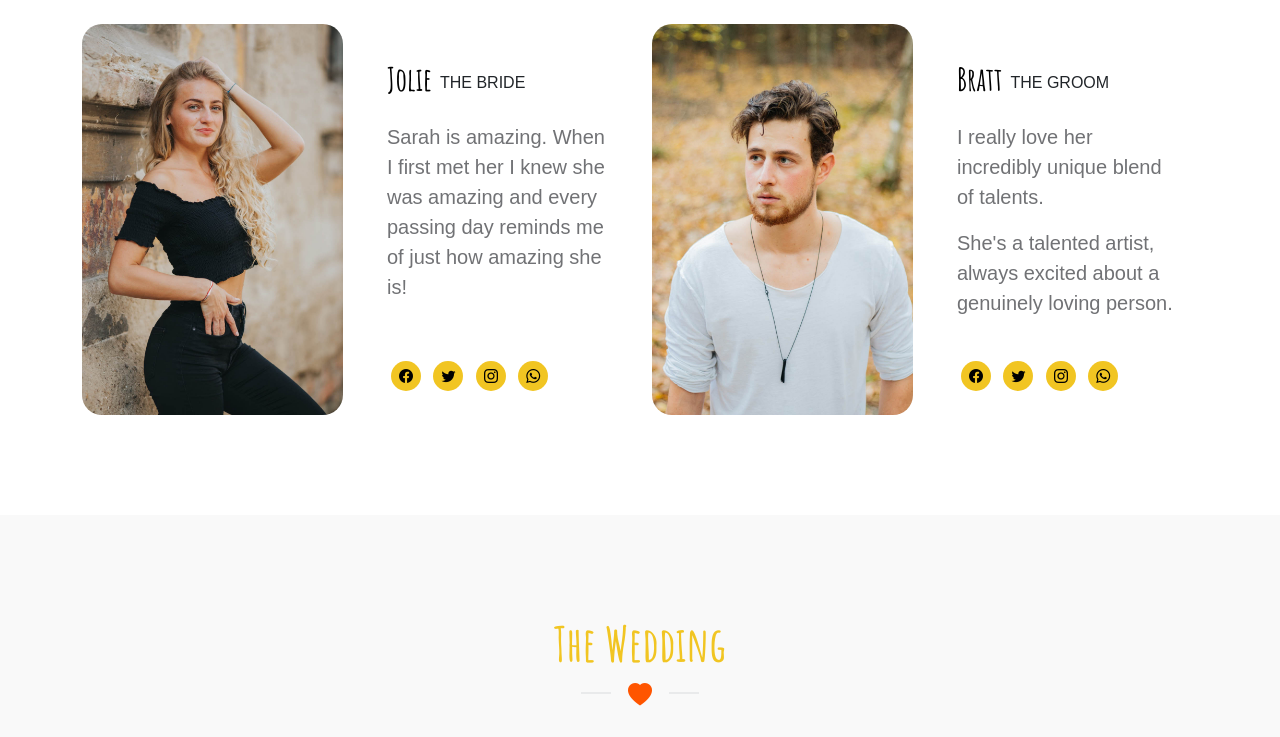
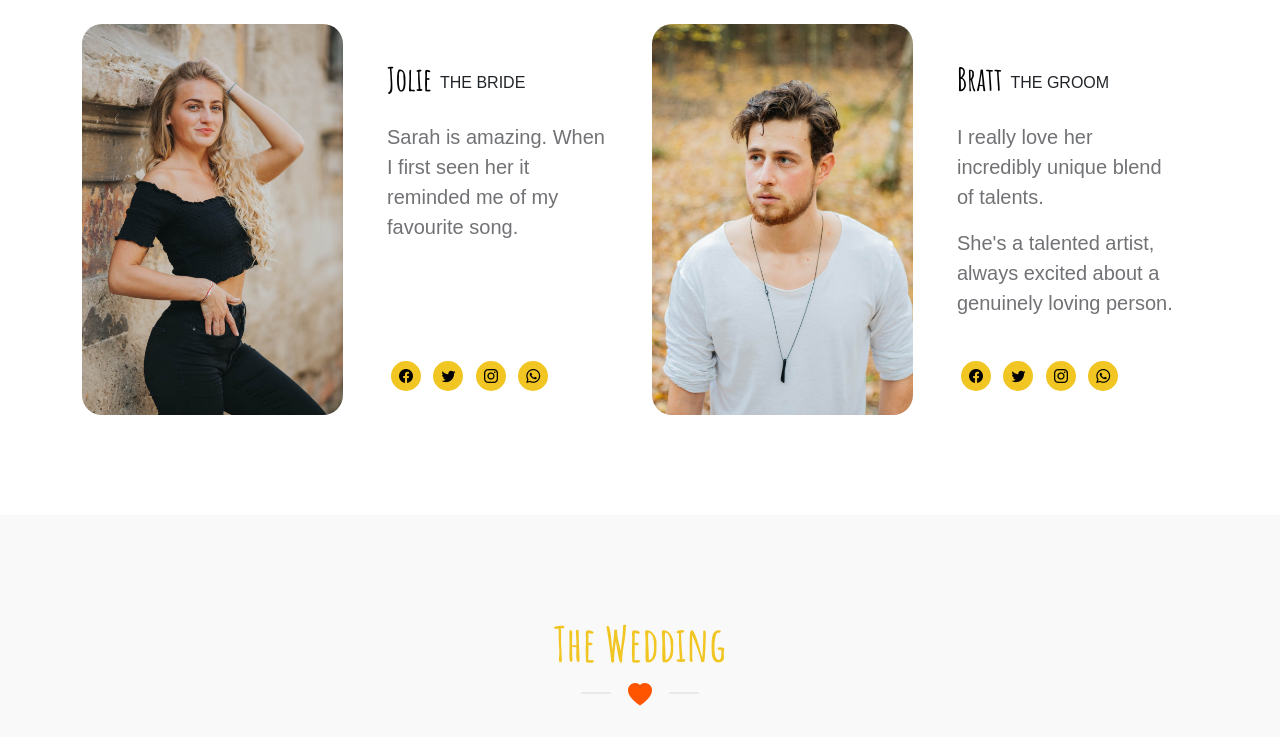
Before and after one commit to aksamra56/cpnt201-a2--template-name-, a plain HTML site: page index.html in a window 1280 px wide. Shown: the part 940-1677 px from the top of the page. Drawn offline with Linux system fonts and the light colour scheme.

Commit message:
Changed sub heading about Sarah
Changed sub heading about Sarah

```diff
--- a/index.html
+++ b/index.html
@@ -164,8 +164,7 @@ Free Bootstrap 5 HTML Template
                                     <span class="about-tag ms-2">The Bride</span>
                                 </div>
 
-                                <p>Sarah is amazing. When I first met her I knew she was amazing and every passing day reminds me of just how amazing she is!</p>
-
+                                <p>Sarah is amazing. When I first seen her it reminded me of my favourite song.
                                 <div class="social-icon-wrap mt-auto">
                                     <ul class="social-icon ms-auto">
                                         <li class="social-icon-item"><a href="#" class="social-icon-link bi-facebook"></a></li>
```
